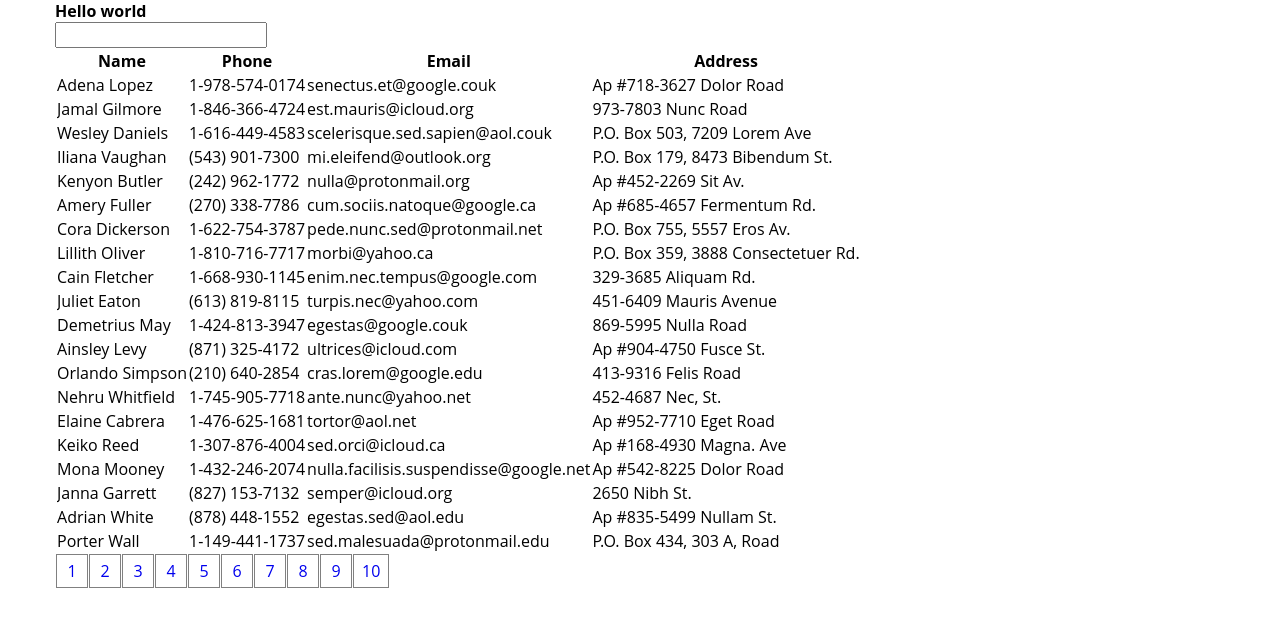
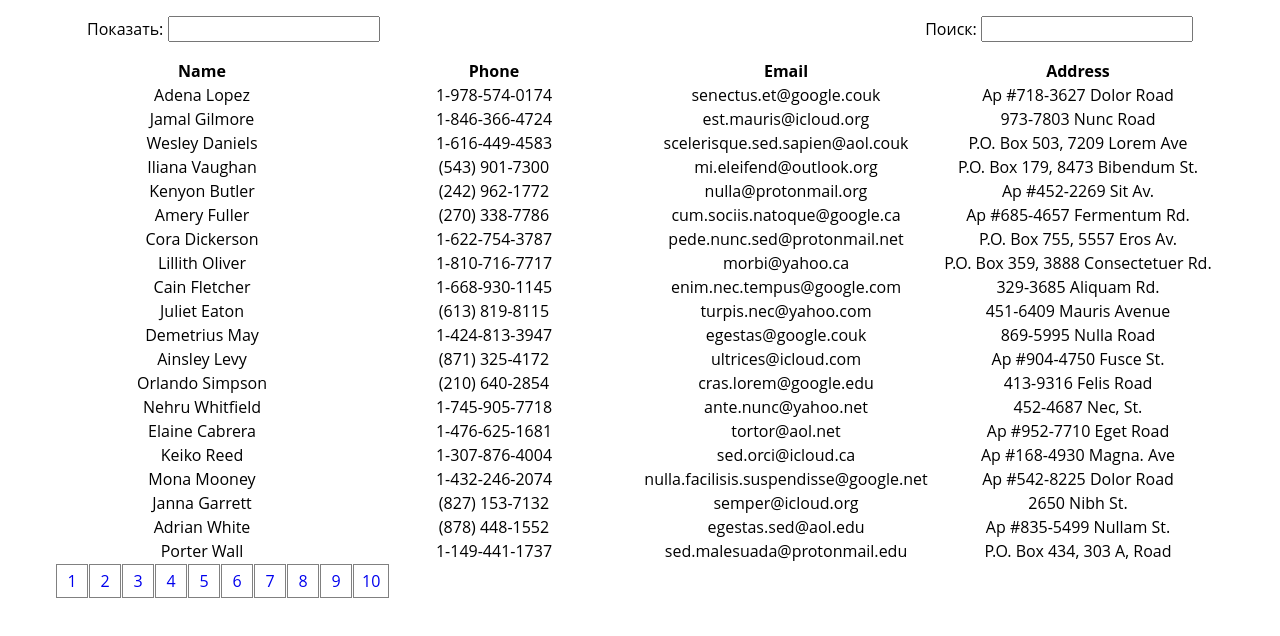
Before and after one commit to Alexander-Bulgakov/table-react, a React app: page / in a window 1280 px wide. Shown: the top 636 px of the page. Built offline with nearby package versions, Linux system fonts and the light colour scheme.

Commit message:
before filtering and layout

```diff
--- a/src/App.css
+++ b/src/App.css
@@ -2,3 +2,9 @@
   max-width: 1170px;
   margin: 0 auto;
 }
+
+.header {
+  padding: 1em 2em;
+  display: flex;
+  justify-content: space-between;
+}
--- a/src/App.jsx
+++ b/src/App.jsx
@@ -18,7 +18,10 @@ const firstRowIndex = lastRowIndex - rowsPerPage;
 const currentRow = tableData.slice(firstRowIndex, lastRowIndex);
 
 const handleBlur = (e) => {
-  setRowsPerPage(e.target.value);
+  const value = e.target.value
+  if (value > 0) {
+    setRowsPerPage(value);
+  }
 }
 
 const onSort = (sortCol) => {
@@ -31,11 +34,17 @@ const onSort = (sortCol) => {
   setTableData(dataCopy);
 }
 
+const handleChange = (e) => {
+  console.log(e.target.value);
+}
+
   return(
     <div className="container">
-      <h1>Hello world</h1>
-      <header>
-        <input type="number" onBlur={handleBlur}/>
+      <header className="header">
+        <label>Показать: <input type="number" onBlur={handleBlur}/></label>
+        {/* <button>Поиск</button> */}
+        <label>Поиск: <input type="text" onChange={handleChange}/></label>
+
       </header>
       <Table
         onSort={onSort}
--- /dev/null
+++ b/src/Table.css
@@ -0,0 +1,5 @@
+.table {
+  width: 100%;
+  table-layout: fixed;
+  text-align: center;
+}
--- a/src/Table.jsx
+++ b/src/Table.jsx
@@ -1,10 +1,11 @@
-import React, {useState, useEffect} from 'react';
+import React from 'react';
+import './Table.css';
 
 const Table = ({ onSort, currentRow }) => {
 
   return(
     <div>
-      <table>
+      <table className="table">
         <thead>
           <tr>
             <th onClick={() => onSort('name')}>Name</th>
```
